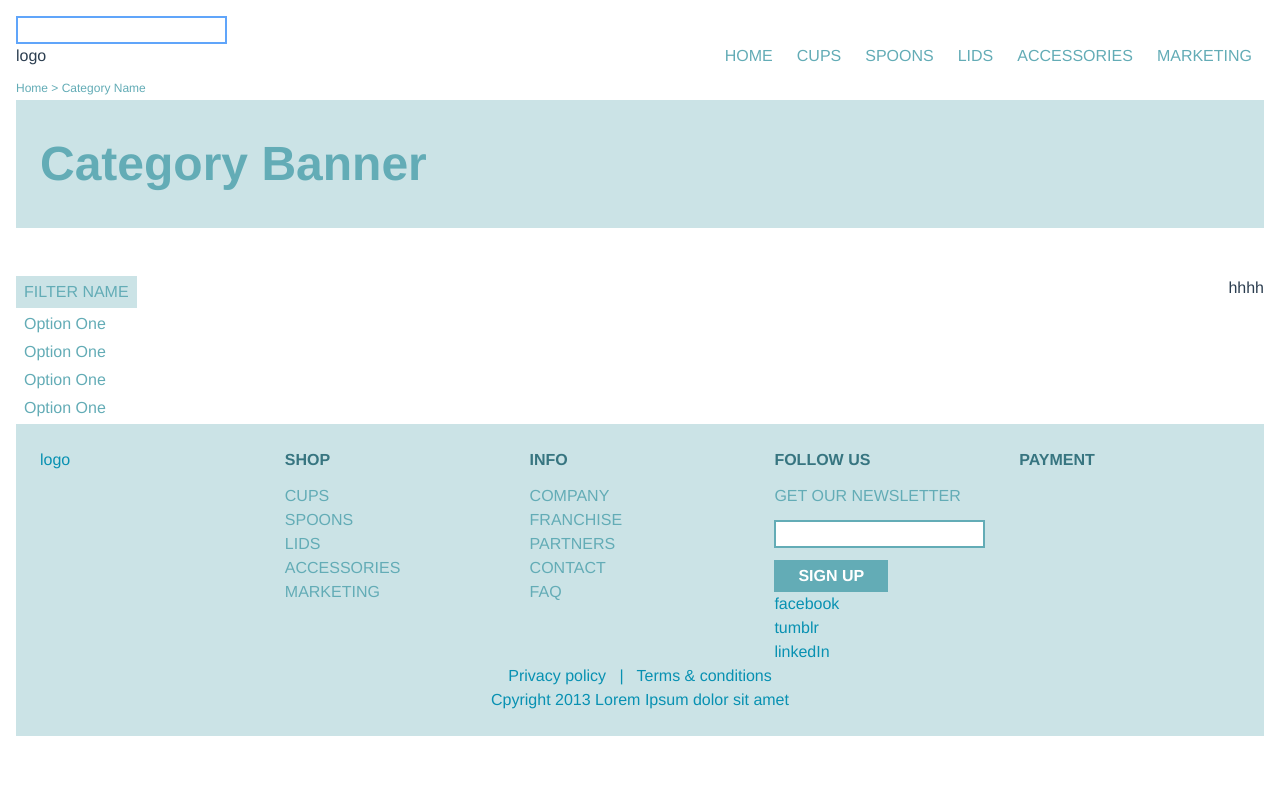
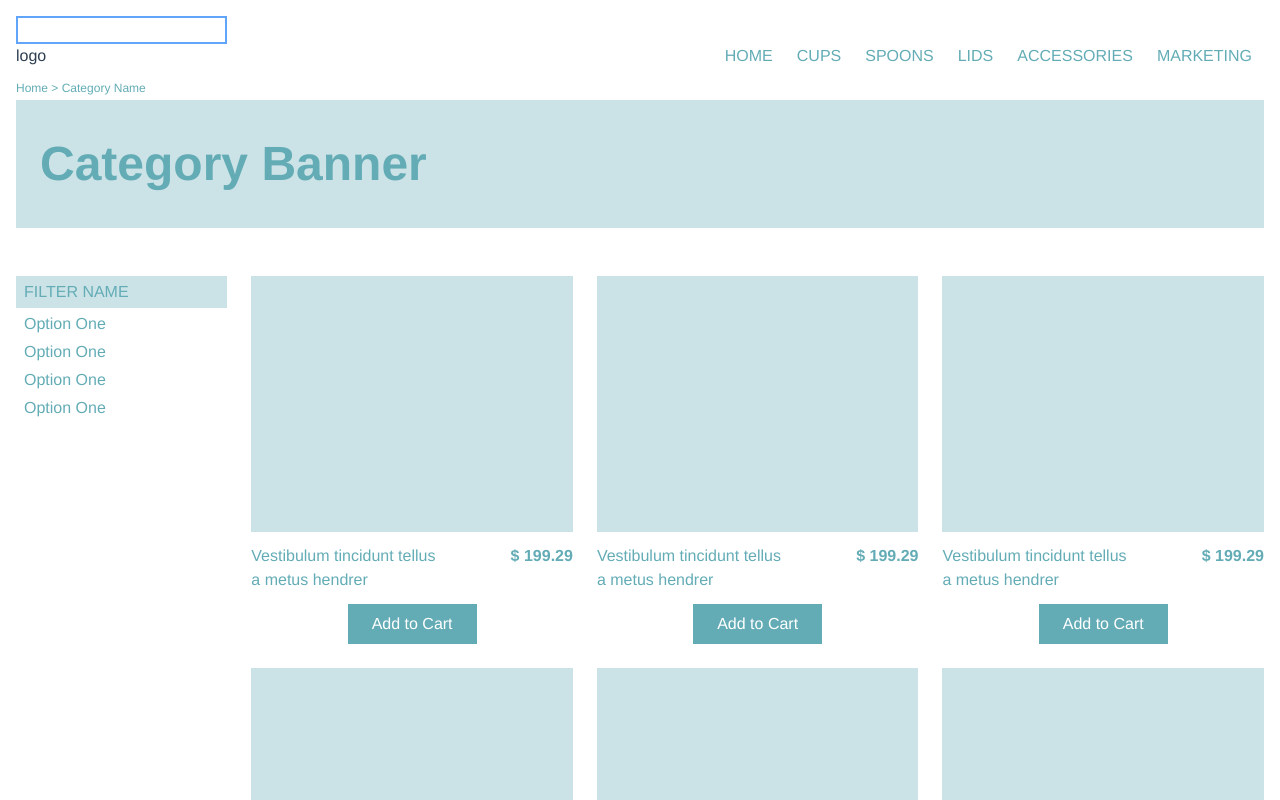
Before and after one commit to marsou001/test, a Vue app: page /featured-products in a window 1280 px wide. Shown: the top 800 px of the page. Built offline with nearby package versions, Linux system fonts and the light colour scheme.

Commit message:
feat: featured products with filters

```diff
--- a/src/views/FeaturedProducts/FeaturedProducts.vue
+++ b/src/views/FeaturedProducts/FeaturedProducts.vue
@@ -1,30 +1,32 @@
 <template>
   <Category />
 
-  <section class="flex flex-col md:flex-row md:justify-between">
-    <aside>
-      <h3 class="text-normal bg-weak py-1 px-2">FILTER NAME</h3>
+  <section class="flex flex-col lg:flex-row md:justify-between mb-9">
+    <aside class="lg:w-60 lg:mr-3 mb-3">
+      <h3 class="text-normal bg-weak text-left py-1 px-2">FILTER NAME</h3>
       <ul>
-        <li class="text-normal text-left sm:inline-block my-1 sm:mx-2 md:block">Option One</li>
-        <li class="text-normal text-left sm:inline-block my-1 sm:mx-2 md:block">Option One</li>
-        <li class="text-normal text-left sm:inline-block my-1 sm:mx-2 md:block">Option One</li>
-        <li class="text-normal text-left sm:inline-block my-1 sm:mx-2 md:block">Option One</li>
+        <li class="text-normal text-left sm:inline-block lg:my-1 px-2 lg:block">Option One</li>
+        <li class="text-normal text-left sm:inline-block lg:my-1 px-2 lg:block">Option One</li>
+        <li class="text-normal text-left sm:inline-block lg:my-1 px-2 lg:block">Option One</li>
+        <li class="text-normal text-left sm:inline-block lg:my-1 px-2 lg:block">Option One</li>
       </ul>
     </aside>
 
-    <div class="featured-products">
-      hhhh
+    <div class="featured-products grid grid-cols-1 sm:grid-cols-2 lg:grid-cols-3 gap-6 ml-3">
+      <FeaturedProduct v-for="i in 6" :key="i" />
     </div>
   </section>
 </template>
 
 <script>
 import Category from './Category/Category';
+import FeaturedProduct from '@/components/FeaturedProduct.vue';
 
 export default {
   name: 'featured-products',
   components: {
     Category,
+    FeaturedProduct,
   },
 }
 </script>
```
